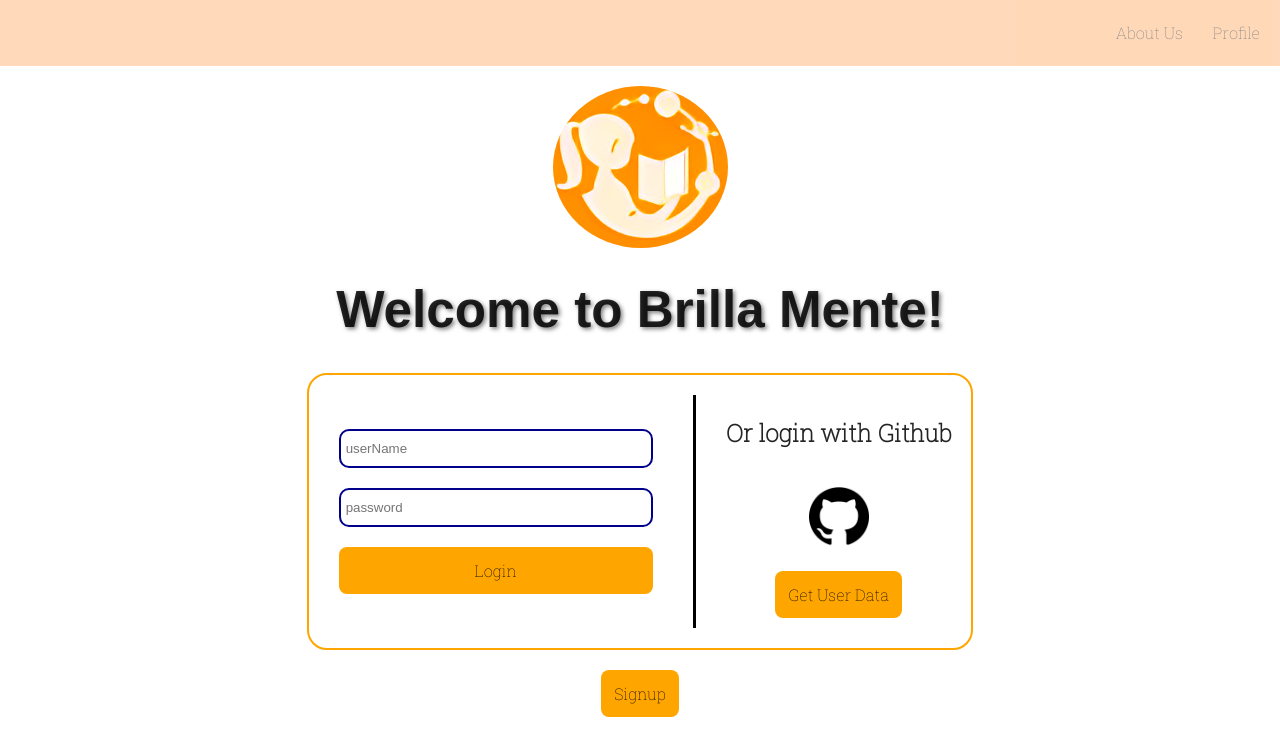
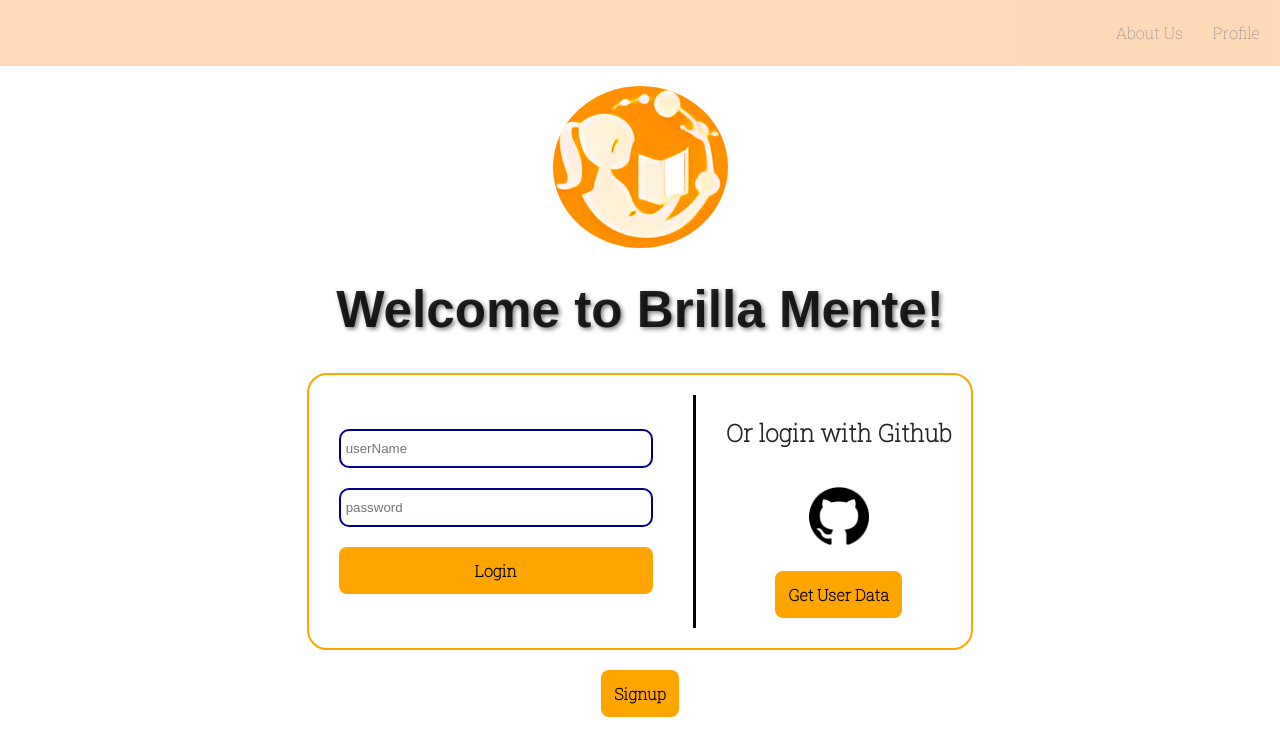
Before and after one commit to Mahdi-matty/Brilla-Mente, a React (Vite) app: page / in a window 1280 px wide. Shown: the top 756 px of the page. Built offline with nearby package versions, Linux system fonts and the light colour scheme; a web font is replaced by a local one.

Commit message:
added styling

```diff
--- a/src/index.css
+++ b/src/index.css
@@ -153,7 +153,7 @@ button {
   border: 3px solid transparent;
   padding: 0.6em 1.2em;
   font-size: 1em;
-  font-weight: 500;
+  font-weight: bolder;
   font-family: inherit;
   background-color: orange;
   cursor: pointer;
```
